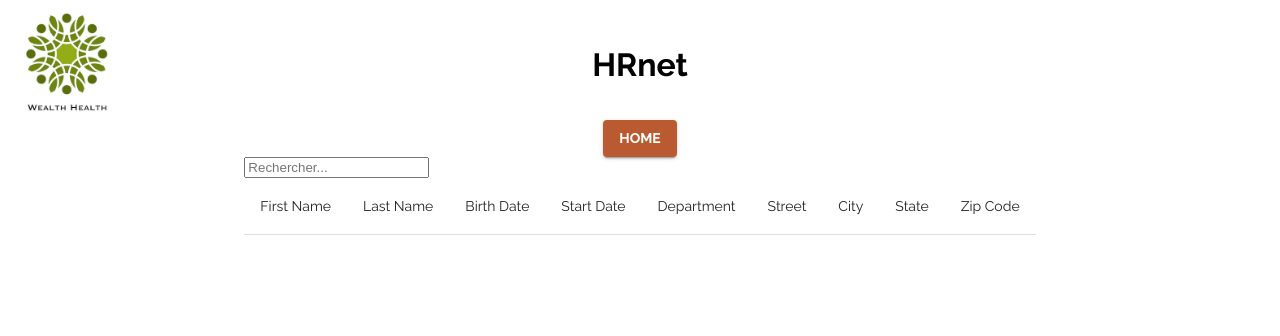
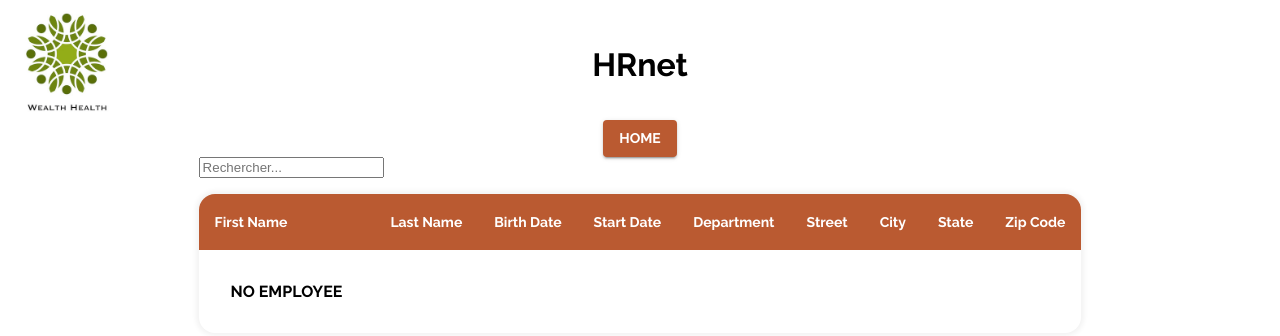
Before and after one commit to antoinea95/p14hrnet, a React (Vite) app: page / in a window 1280 px wide. Both pictures are taken after a click on the button "VIEW CURRENT EMPLOYEES". Shown: the top 336 px of the page. Built offline with nearby package versions, Linux system fonts and the light colour scheme.

Commit message:
style table

```diff
--- a/src/components/Table/EmployeeTable.jsx
+++ b/src/components/Table/EmployeeTable.jsx
@@ -2,6 +2,7 @@ import {
   Table,
   TableBody,
   TableCell,
+  TableContainer,
   TableHead,
   TableRow,
 } from "@mui/material";
@@ -51,6 +52,7 @@ export default function EmployeeTable({ tableData }) {
         placeholder="Rechercher..."
         className="table-filter"
       />
+      <TableContainer>
       <Table>
         <TableHead>
           {table.getHeaderGroups().map((headerGroup) => (
@@ -78,7 +80,7 @@ export default function EmployeeTable({ tableData }) {
           ))}
         </TableHead>
         <TableBody>
-          {table
+          {table.getRowModel().rows.length > 0 ? table
             .getRowModel()
             .rows.filter((row) => {
                 if(globalFilter !== null) {
@@ -103,9 +105,14 @@ export default function EmployeeTable({ tableData }) {
                   </TableCell>
                 ))}
               </TableRow>
-            ))}
+            )) : <TableRow>
+                <div className="table-empty">
+                    No employee
+                </div>
+                </TableRow>}
         </TableBody>
       </Table>
+      </TableContainer>
     </article>
   );
 }
--- a/src/style.css
+++ b/src/style.css
@@ -77,3 +77,40 @@ body {
     grid-template-columns: 1fr;
     gap: 1rem;
 }
+
+
+.table-empty {
+    text-transform: uppercase;
+    font-weight: 700;
+    margin: 2rem;
+}
+
+.MuiTableContainer-root {
+    border-radius: 1rem;
+    margin: 1rem auto;
+    box-shadow: 0px 0px 5px 3px rgba(0, 0, 0, 0.05);
+}
+
+.MuiTableHead-root {
+    border-radius: 1rem;
+    background-color: #BA5A31;
+}
+
+.MuiTableHead-root .MuiTableCell-root {
+    color: white;
+    font-weight: 700;
+    border-right: 1px solid white;
+}
+
+.MuiTableHead-root .MuiTableCell-root:last-child {
+    border: none;
+}
+
+.MuiTableBody-root .MuiTableRow-root:nth-child(even) {
+    background-color: rgba(229, 159, 113, 0.2);
+}
+
+.MuiTableRow-root .MuiTableCell-root {
+    border: none;
+    font-weight: 700;
+}
```
